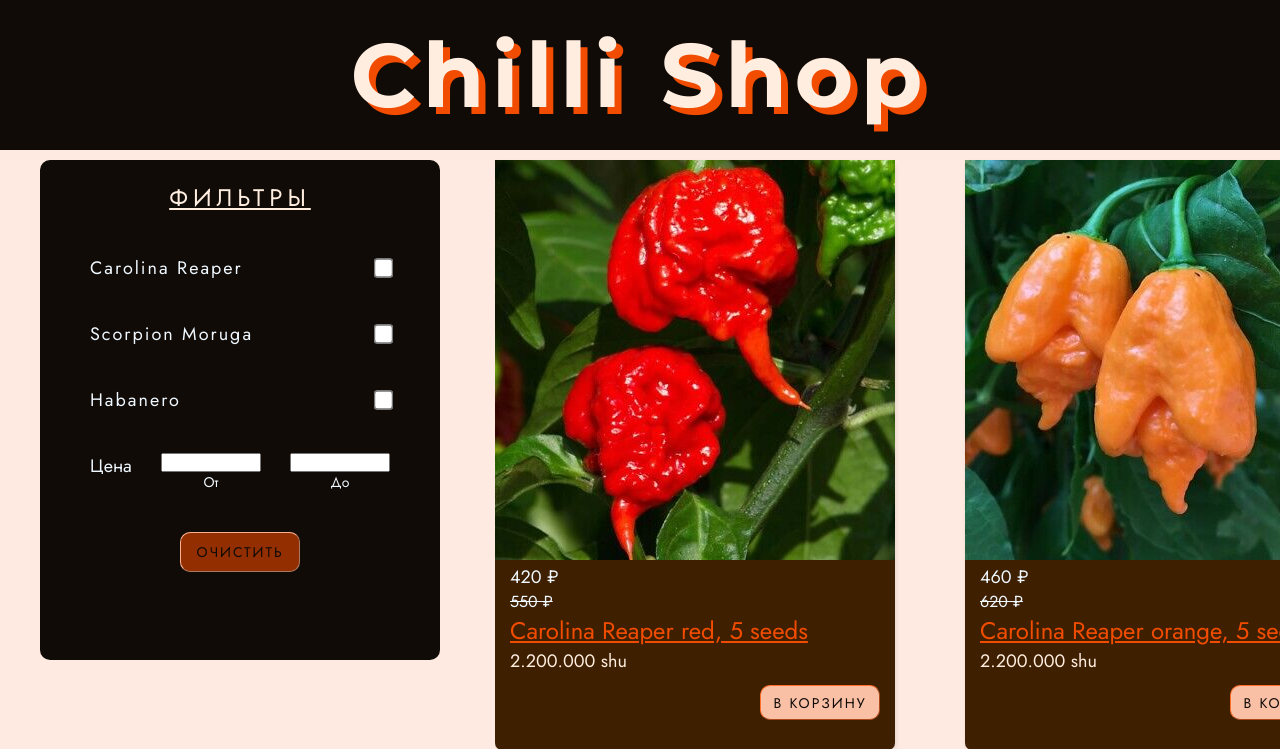
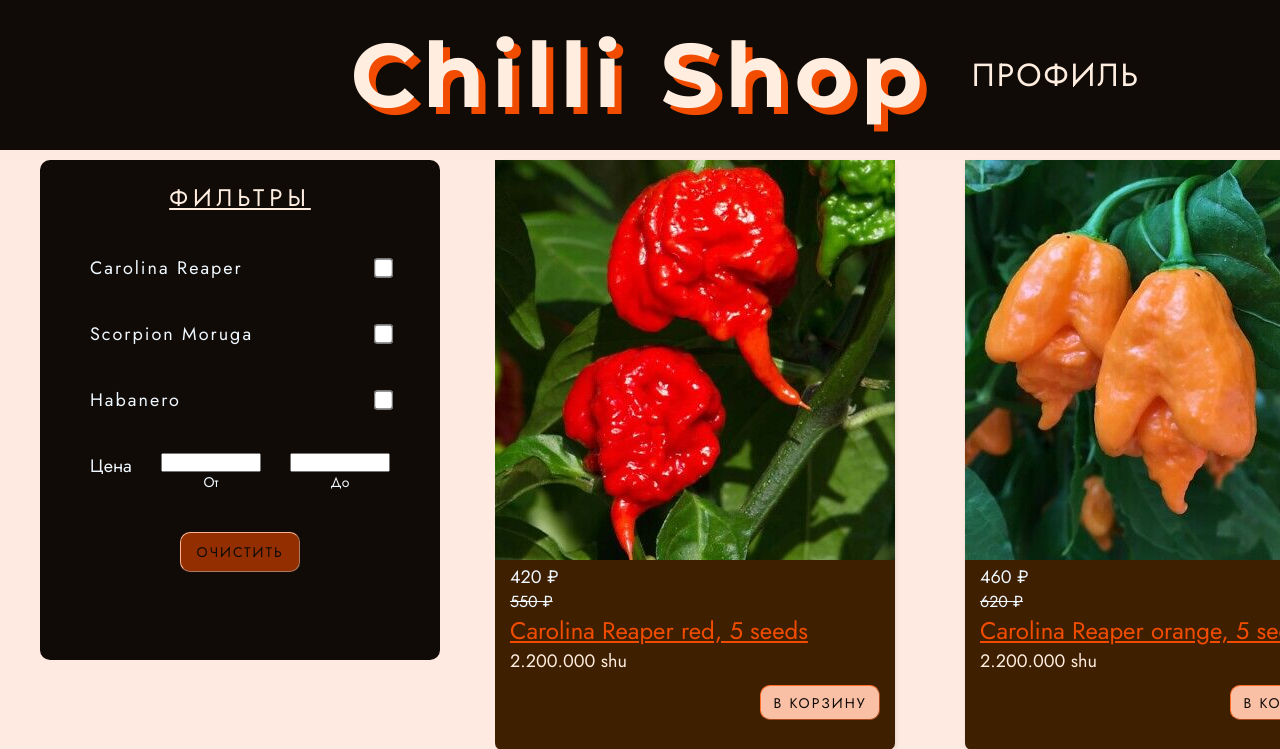
Before and after one commit to EL96cpp/ChilliShop, a Django app: page / in a window 1280 px wide; the page is wider, and only the part inside the window is pictured. Shown: the top 749 px of that part. Run offline with Django 5.2, Linux system fonts and the light colour scheme; some web fonts are replaced.

Commit message:
Added profile refference with css styles to the index page

```diff
--- a/shop/static/shop/css/styles.css
+++ b/shop/static/shop/css/styles.css
@@ -34,6 +34,35 @@ html {
 
 }
 
+.header_right_area {
+
+    vertical-align: right;
+    position: absolute;
+    right: 140px;
+
+}
+
+
+.profile_ref {
+
+    text-decoration: none;
+    text-transform: uppercase;
+    color: #ffeee0;
+    font-family: "Jost", sans-serif;
+    font-size: 32px;
+    font-weight: 400;
+    letter-spacing: 2px;
+
+}
+
+.profile_ref:hover {
+
+    color: #e04700;
+    text-shadow: #8d4000 1px 1px 3px,
+                 #552600 1px 1px 4px,
+
+}
+
 .main_title {
 
     color:#ffeee0;
@@ -53,6 +82,7 @@ html {
     background-color: #100B07;
     width: 100%;
     height: 150px;
+    margin: 0 auto;
     display: flex;
     justify-content: center;
     align-items: center;
--- a/shop/templates/shop/base.html
+++ b/shop/templates/shop/base.html
@@ -18,6 +18,7 @@
 <body>
 <div class="main_wrapper">
     <div class="main_title">Chilli Shop</div>
+    <div class="header_right_area">{% block header_right_area %}{% endblock header_right_area %}</div>
 </div>
 <div class="areas_wrapper">
     <div class="left_area">{% block left_area %}{% endblock left_area %}</div>
--- a/shop/templates/shop/index.html
+++ b/shop/templates/shop/index.html
@@ -1,6 +1,12 @@
 {% extends 'shop/base.html' %}
 
 {% load static %}
+
+{% block header_right_area %}
+
+<a href="{% url 'login' %}" class="profile_ref">Профиль</a>
+
+{% endblock header_right_area %}
 
 {% block left_area %}
 
```
